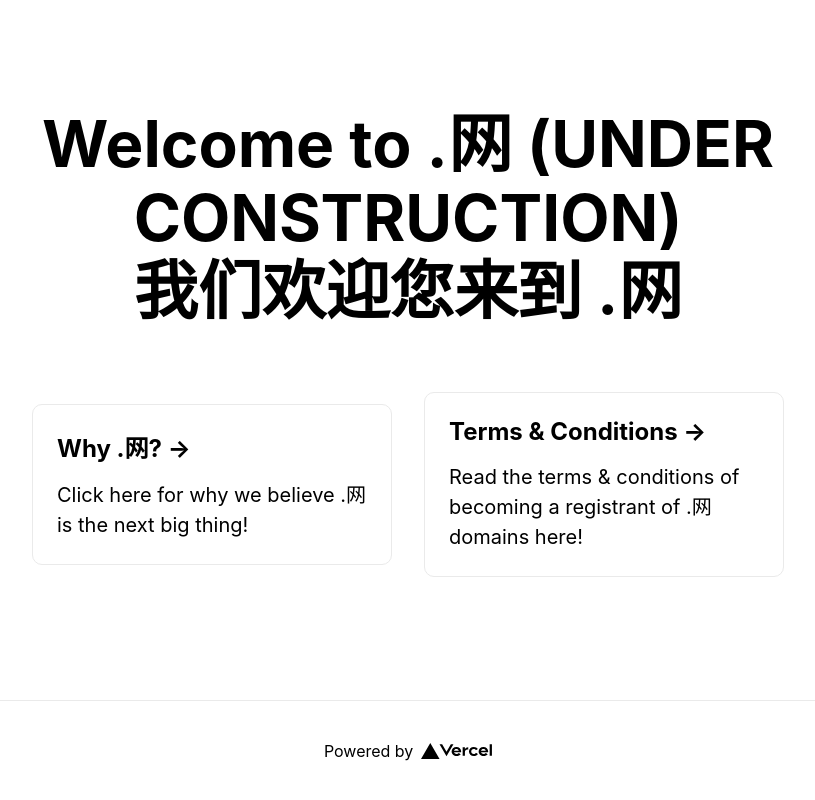
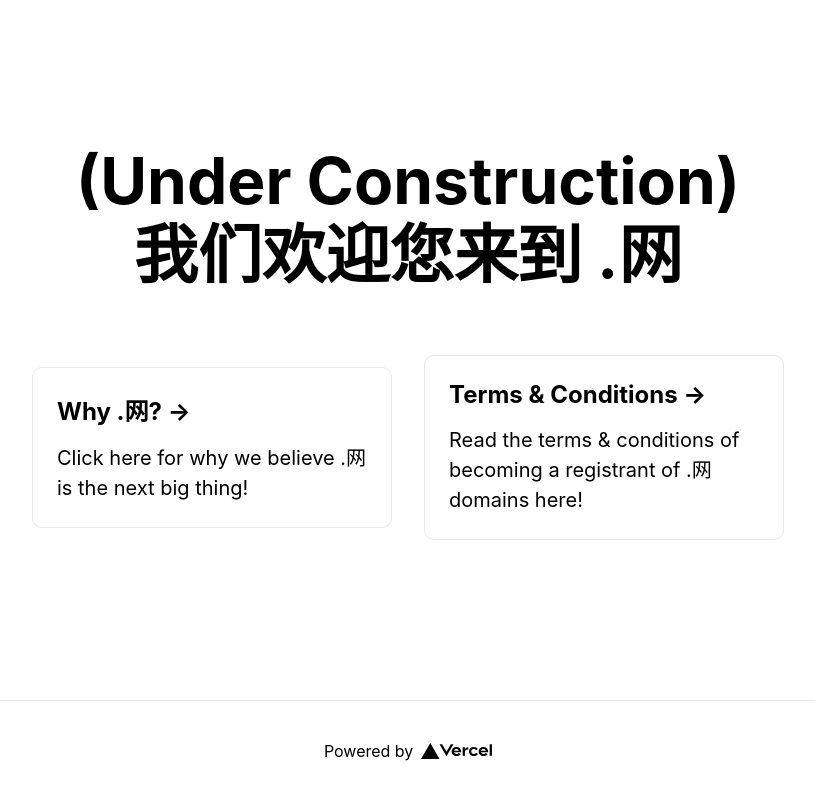
Before and after one commit to nhtwang/testtwo, a Next.js app: page / in a window 1280 px wide. Shown: the whole page, without its empty margins (232-1047 px from the left). Built offline with nearby package versions, Linux system fonts and the light colour scheme.

Commit message:
Update index.js

```diff
--- a/pages/index.js
+++ b/pages/index.js
@@ -11,7 +11,7 @@ export default function Home() {
 
       <main className={styles.main}>
         <h1 className={styles.title}>
-          Welcome to .网 (UNDER CONSTRUCTION)
+          (Under Construction)
         </h1>
         <h2 className={styles.title}>
           我们欢迎您来到 .网
```
